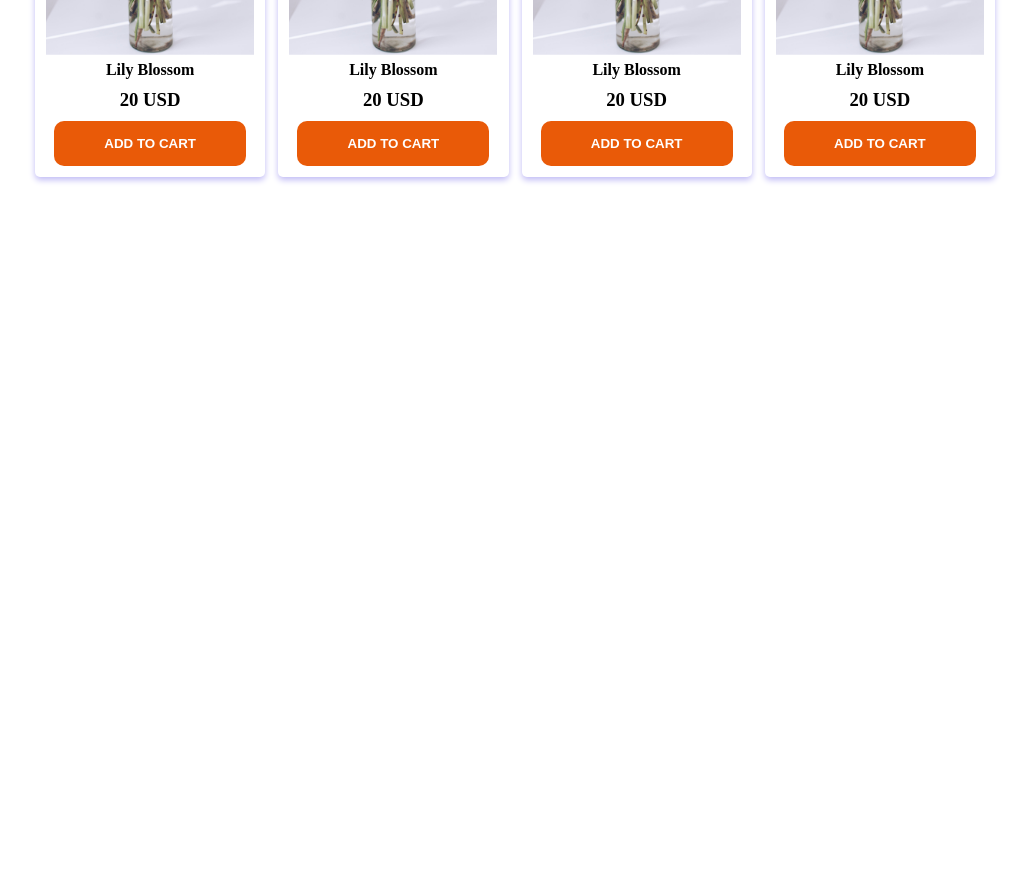
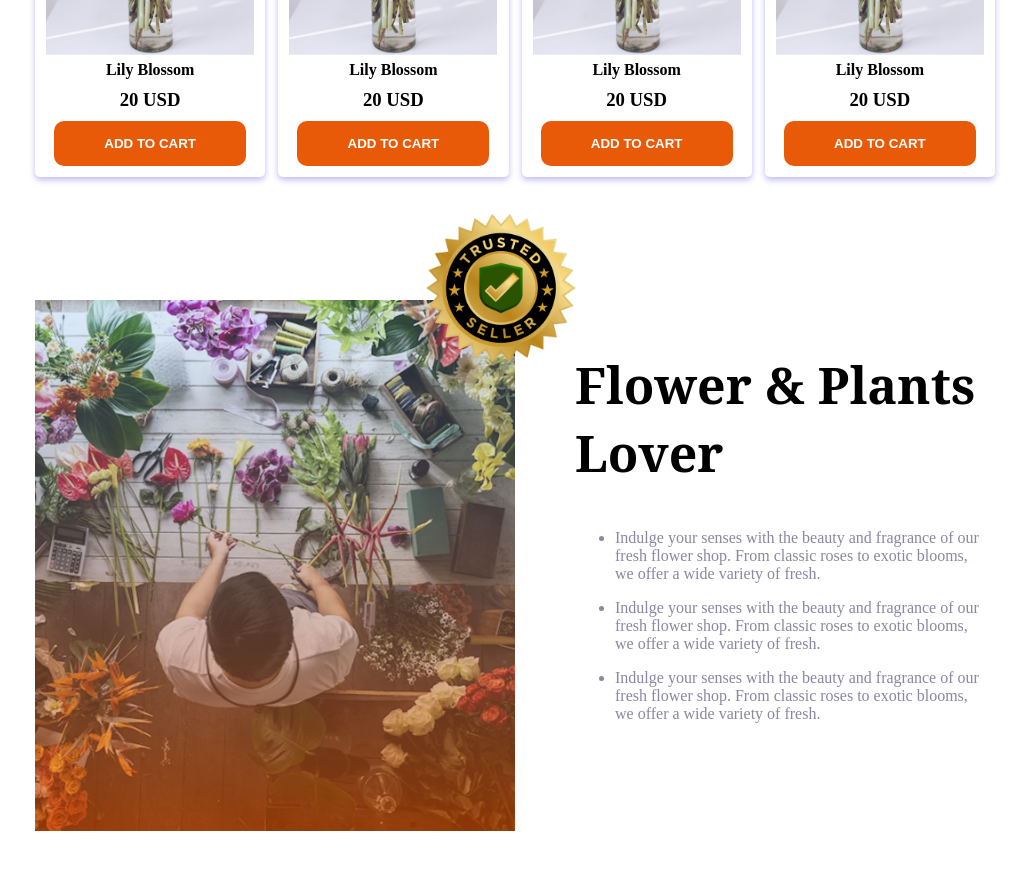
Before and after one commit to h-shanto06/assignment-2, a plain HTML site: page index.html in a window 1280 px wide. Shown: the part 1496-2366 px from the top of the page, without its empty margins (125-1154 px from the left). Before the commit the page ends 1796 px from the top, so only its background shows below. Drawn offline with nearby package versions, Linux system fonts and the light colour scheme.

Commit message:
badge-and-flower

```diff
--- a/index.html
+++ b/index.html
@@ -146,6 +146,38 @@
           </div>
         </div>
       </section>
+      <section class="flower-container style">
+        <div class="flower-div">
+          <img class="flower-left" src="assets/flower-store.png" alt="" />
+          <img class="trust" src="assets/trusted-badge.png" alt="" />
+        </div>
+        <div class="flower-written">
+          <h1 class="flower-writ-head noto-serif">Flower & Plants Lover</h1>
+          <ul class="nav-font-color">
+            <li>
+              <p>
+                Indulge your senses with the beauty and fragrance of our fresh
+                flower shop. From classic roses to exotic blooms, we offer a
+                wide variety of fresh.
+              </p>
+            </li>
+            <li>
+              <p>
+                Indulge your senses with the beauty and fragrance of our fresh
+                flower shop. From classic roses to exotic blooms, we offer a
+                wide variety of fresh.
+              </p>
+            </li>
+            <li>
+              <p>
+                Indulge your senses with the beauty and fragrance of our fresh
+                flower shop. From classic roses to exotic blooms, we offer a
+                wide variety of fresh.
+              </p>
+            </li>
+          </ul>
+        </div>
+      </section>
     </main>
   </body>
 </html>
--- a/styles/style.css
+++ b/styles/style.css
@@ -90,6 +90,24 @@
 .grid-card-container .grid-card h3 {
   margin: 10px auto;
 }
+.trust {
+  width: 13rem;
+  height: 13rem;
+  position: absolute;
+  right: 550px;
+  top: 1680px;
+}
+.flower-left {
+  width: 30rem;
+}
+.flower-container {
+  display: flex;
+  gap: 50px;
+}
+.flower-written {
+  padding: 10px;
+}
+
 @media only screen and (max-width: 600px) {
   .small {
     display: none;
@@ -113,4 +131,10 @@
     margin-top: 50px;
     place-content: center;
   }
+  .flower-container {
+    flex-direction: column;
+  }
+  .flower-left {
+    width: 400px;
+  }
 }
```
